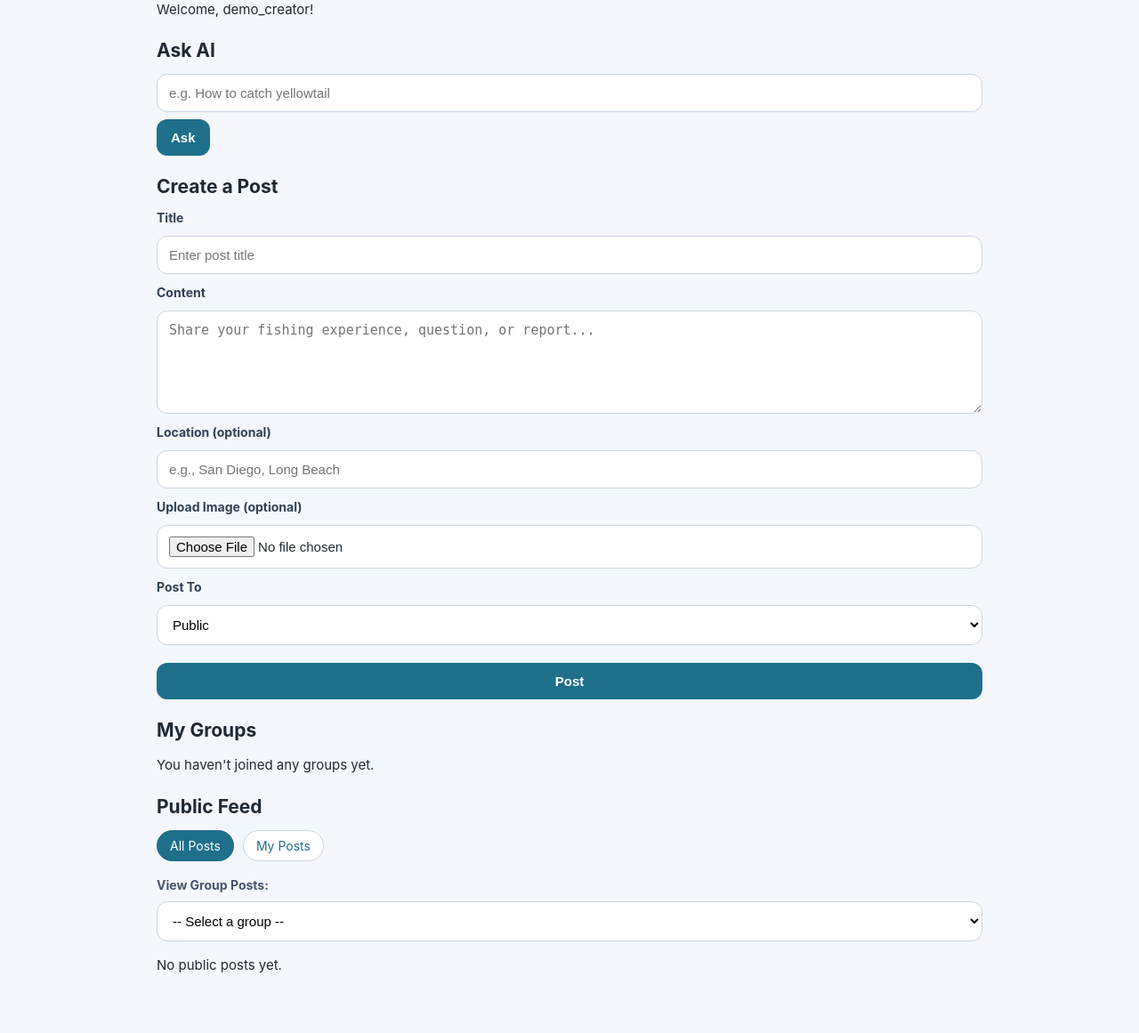
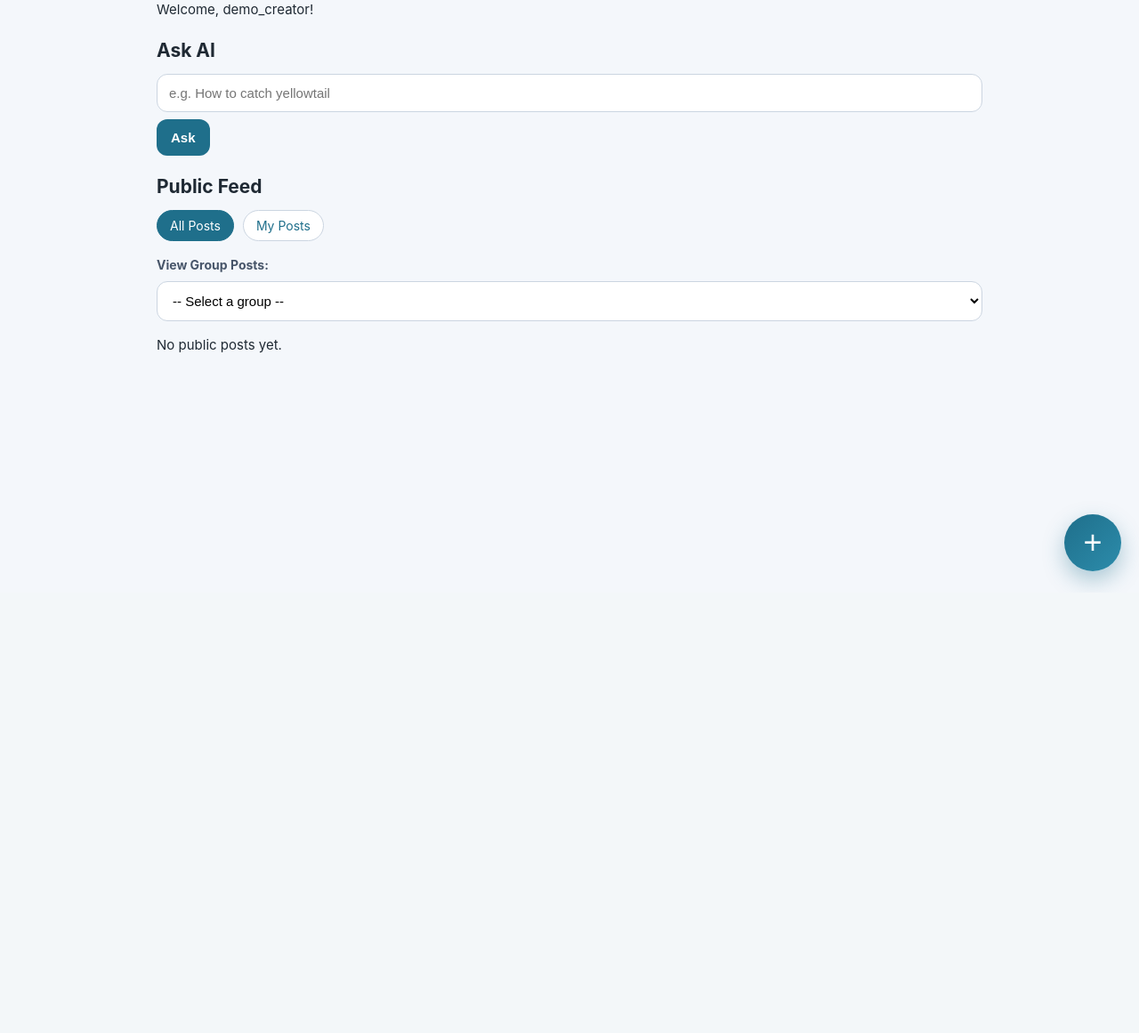
Before and after one commit to Skye-Zhu/dsci560-final, a Flask app: page /home in a window 1280 px wide. Shown: the part 134-1295 px from the top of the page at 89% size. After the commit the page ends 795 px from the top, so only its background shows below. Run offline with Flask 3, Linux system fonts and the light colour scheme; the visitor is signed in with stand-in values (Sample User, id 1); data comes from the database, SQL or seed files in the repository; data that the repository does not hold is empty.

Commit message:
home page update

```diff
--- a/static/style.css
+++ b/static/style.css
@@ -245,13 +245,19 @@ button:hover,
     display: block;
 }
 
+
 .post-actions,
 .comment-actions {
     display: flex;
+    justify-content: space-between;
+    align-items: center;
+    width: 100%;
+    margin-top: 12px;
+}
+.post-actions-left {
+    display: flex;
     align-items: center;
     gap: 10px;
-    margin-top: 12px;
-    flex-wrap: wrap;
 }
 
 .like-button,
@@ -693,3 +699,102 @@ button:hover,
         padding: 6px 0;
     }
 }
+
+.create-post-panel {
+    display: none;
+}
+
+.create-post-panel.open {
+    display: block;
+    animation: fadeInUp 0.25s ease;
+}
+
+.floating-create-button {
+    position: fixed;
+    bottom: 24px;
+    right: 20px;
+
+    width: 64px;
+    height: 64px;
+
+    border-radius: 50%;
+
+    background: linear-gradient(135deg, #1f6f8b, #2c8cab);
+    color: white;
+
+    border: none;
+
+    font-size: 36px;
+    font-weight: 300;
+
+    display: flex;
+    align-items: center;
+    justify-content: center;
+
+    box-shadow: 0 10px 24px rgba(31, 111, 139, 0.35);
+
+    cursor: pointer;
+
+    z-index: 9999;
+
+    transition: transform 0.15s ease, box-shadow 0.2s ease;
+}
+
+.floating-create-button:hover {
+    transform: scale(1.06);
+    box-shadow: 0 14px 30px rgba(31, 111, 139, 0.45);
+}
+
+@keyframes fadeInUp {
+    from {
+        opacity: 0;
+        transform: translateY(12px);
+    }
+
+    to {
+        opacity: 1;
+        transform: translateY(0);
+    }
+}
+
+@media (max-width: 700px) {
+    .floating-create-button {
+        width: 60px;
+        height: 60px;
+        font-size: 34px;
+
+        bottom: 20px;
+        right: 18px;
+    }
+}
+
+.like-button,
+.delete-button {
+    width: auto !important;
+}
+
+.icon-button {
+    background: transparent;
+    border: 1px solid #d1d5db;
+    color: #64748b;
+
+    width: 40px !important;
+    height: 40px;
+
+    border-radius: 50%;
+
+    display: flex;
+    align-items: center;
+    justify-content: center;
+
+    padding: 0;
+
+    font-size: 18px;
+
+    box-shadow: none;
+}
+
+.icon-button:hover {
+    background: #fee2e2;
+    border-color: #ef4444;
+}
--- a/templates/home.html
+++ b/templates/home.html
@@ -12,7 +12,7 @@
     </form>
 </div>
 
-<div class="section">
+<div class="section create-post-panel" id="create-post-panel">
     <h2>Create a Post</h2>
     <form id="create-post-form" onsubmit="submitPost(event, this); return false;" class="form" enctype="multipart/form-data">
         <label>Title</label>
@@ -44,6 +44,7 @@
     </form>
 </div>
 
+<!--
 <div class="section">
     <h2>My Groups</h2>
     {% if my_groups %}
@@ -65,6 +66,8 @@
         <p>You haven't joined any groups yet.</p>
     {% endif %}
 </div>
+-->
+
 
 <div class="section">
     <h2>
@@ -139,6 +142,8 @@
                 {% set post_comment_count = comments | selectattr("post_id", "equalto", post.id) | list | length %}
 
                 <div class="post-actions">
+
+                    <div class="post-actions-left">
                         <button
                             type="button"
                             class="like-button {% if user_liked %}liked{% endif %}"
@@ -158,13 +163,15 @@
                     {% if post.author_id == current_user.id %}
                         <button
                             type="button"
-                        class="delete-button"
+                            class="delete-button icon-button"
                             data-post-id="{{ post.id }}"
                             onclick="deletePost(this)"
                         >
-                        Delete
+                            🗑️
                         </button>
                     {% endif %}
+
+                </div>
 
                 <div class="comment-section">
                     <h4 id="comment-title-{{ post.id }}">Comments ({{ post_comment_count }})</h4>
@@ -187,6 +194,8 @@
                                     </small>
 
                                     <div class="comment-actions">
+
+                                        <div class="comment-actions-left">
                                             <button
                                                 type="button"
                                                 class="comment-like-button {% if user_liked_comment %}liked{% endif %}"
@@ -204,14 +213,16 @@
                                         {% if comment.author_id == current_user.id %}
                                             <button
                                                 type="button"
-                                            class="delete-comment-button"
+                                                class="delete-comment-button icon-button"
                                                 data-comment-id="{{ comment.id }}"
                                                 data-post-id="{{ post.id }}"
                                                 onclick="deleteComment(this)"
                                             >
-                                            Delete Comment
+                                                🗑️
                                             </button>
                                         {% endif %}
+
+                                    </div>
                                 </div>
                             {% endfor %}
                         {% else %}
@@ -652,4 +663,27 @@ document.addEventListener("DOMContentLoaded", function () {
 </script>
 {% endif %}
 
+<script>
+function toggleCreatePost() {
+    const panel = document.getElementById("create-post-panel");
+    const button = document.querySelector(".floating-create-button");
+
+    if (panel.classList.contains("open")) {
+        panel.classList.remove("open");
+        button.textContent = "+";
+    } else {
+        panel.classList.add("open");
+        button.textContent = "−";
+
+        panel.scrollIntoView({
+            behavior: "smooth",
+            block: "start"
+        });
+    }
+}
+</script>
+
+<button class="floating-create-button" onclick="toggleCreatePost()">
+    +
+</button>
 {% endblock %}
```
Lines whose indentation alone changed are shown as unchanged.
